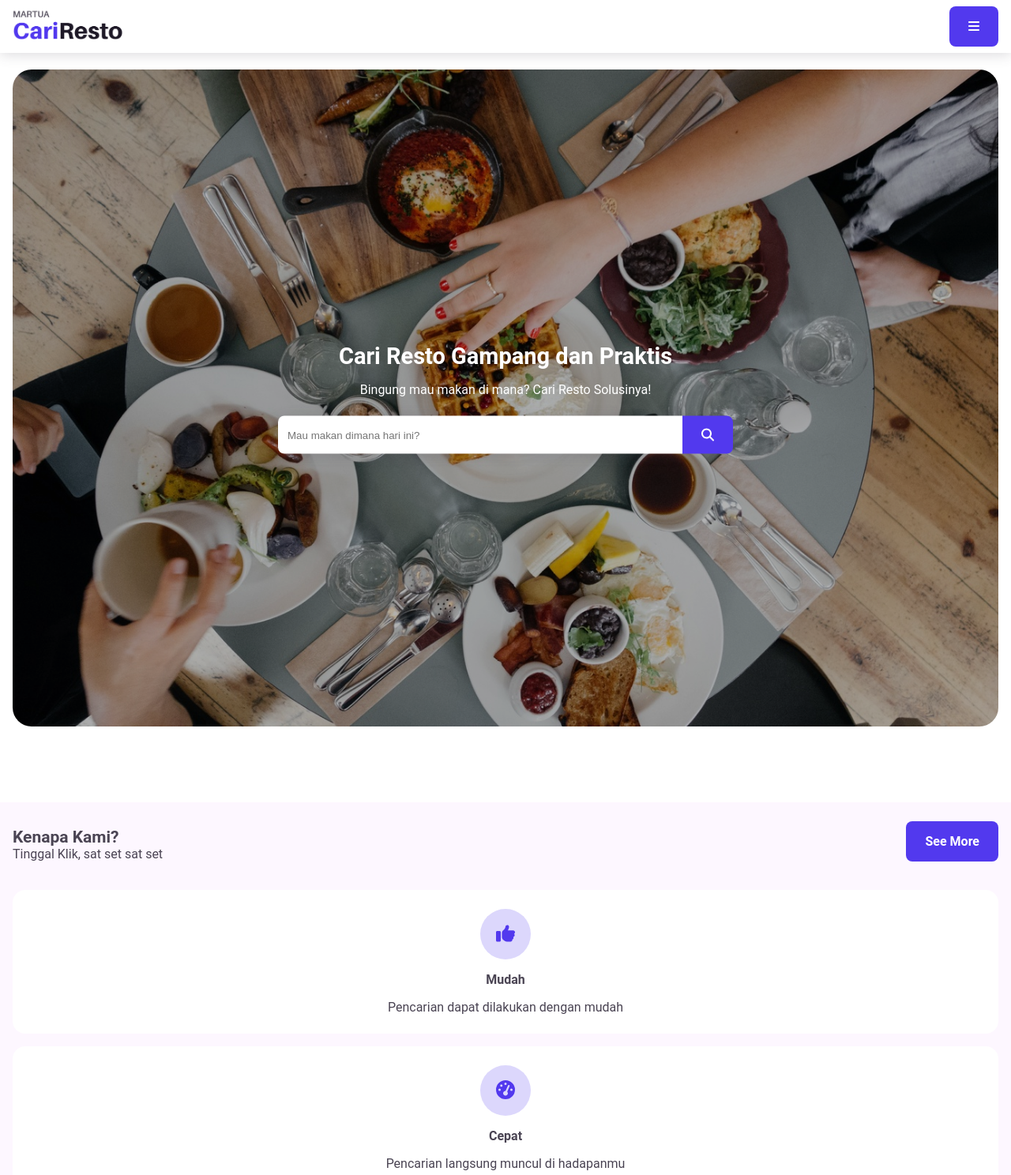
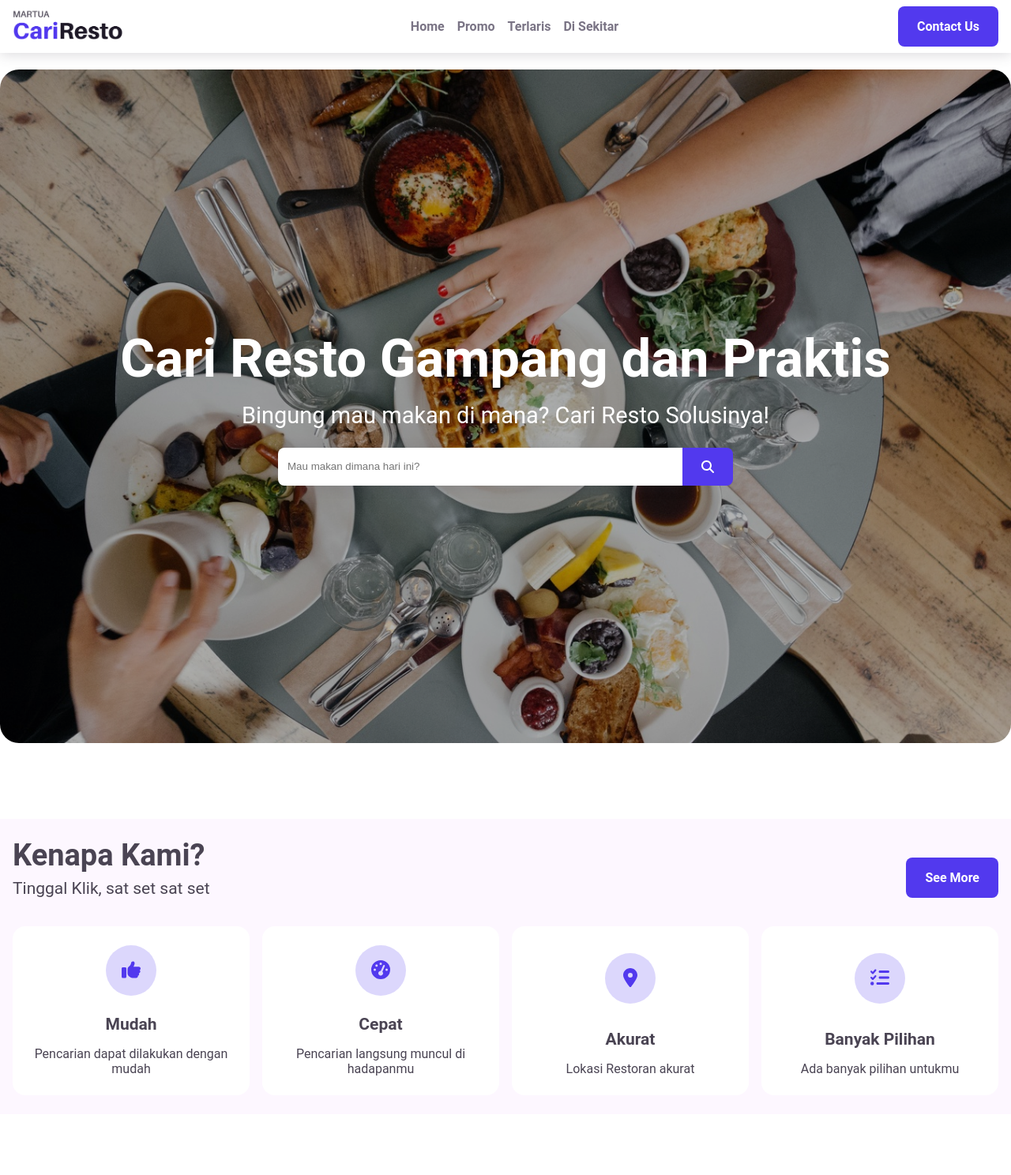
Before and after one commit to martuafernando/katalog-restoran, a website built with webpack: page src/templates/index.html in a window 1280 px wide. Shown: the top 1488 px of the page at 79% size. Built offline with nearby package versions, Linux system fonts and the light colour scheme; files whose address does not match are found by name.

Commit message:
add responsive for larger screen

```diff
--- a/src/styles/default.css
+++ b/src/styles/default.css
@@ -10,6 +10,8 @@
   --yellow: #FF7C54;
 
   /* Typography Size */
+  --font-size-1: 67px;
+  --font-size-2: 51px;
   --font-size-3: 38px;
   --font-size-4: 29px;
   --font-size-5: 21px;
--- a/src/styles/main.css
+++ b/src/styles/main.css
@@ -97,10 +97,6 @@ main{
 
 /* Navbar Start */
 nav{
-  display: flex;
-  justify-content: space-between;
-  align-items: center;
-  padding: 8px 16px;
   box-shadow: 0 2px 16px 0px rgba(74, 68, 83, 0.2);
   position: fixed;
   background-color: var(--white-1);
@@ -108,16 +104,36 @@ nav{
   left: 0;
   right: 0;
   top: 0;
+  padding-top: 8px;
+  padding-bottom: 8px;
 }
 
-nav > ul{
+nav > .container{
+  display: flex;
+  justify-content: space-between;
+  align-items: center;
+}
+
+nav > .container > ul{
+  display: none!important;
   list-style: none;
   margin: 0;
   padding: 0;
   display: flex;
   gap: 16px;
-  color: var(--black-3);
-  font-weight: var(--bold);
+  color: var(--black-2);
+  font-weight: var(--semi-bold);
+}
+
+nav > .container li:hover a{
+  color: var(--purple);
+}
+
+nav > .container > a:nth-child(3){
+  display: none!important;
+  font-weight: var(--semi-bold);
+  color: var(--white-1)!important;
+  background-color: var(--purple);
 }
 
 .hamburger-menu{
@@ -224,18 +240,19 @@ header button > span{
   font-weight: var(--semi-bold);
 }
 
-#service .h2{
+#service > div .h2{
   font-weight: var(--semi-bold);
 }
 
-#service > .h3{
-  margin-top: 16px;
+#service > div .h3{
+  margin-top: 8px;
 }
 
 #service .content{
   display: grid;
   margin-top: 36px;
   gap: 16px;
+  align-items: stretch;
   grid-template-columns: 1fr;
 }
 
@@ -338,7 +355,7 @@ footer li> a{
   display: block;
   width: 48px;
   height: 48px;
-  line-height: 48px;
+  line-height: 50px;
   text-align: center;
   background-color: var(--white-1);
   border-radius: 100%;
@@ -374,17 +391,76 @@ footer > p{
   }
 }
 
-// Small devices (landscape phones, 576px and up)
-@media (min-width: 576px) {}
+/* Small devices (landscape phones, 576px and up) */
+@media (min-width: 576px) {
+  #service .content,
+  #list-restoran .content,
+  .grid{
+    grid-template-columns: repeat(2, 1fr);
+  }
+}
 
-// Medium devices (tablets, 768px and up)
-@media (min-width: 768px) {}
+/* Medium devices (tablets, 768px and up) */
+@media (min-width: 768px) {
+  .hamburger-menu{
+    display: none!important;
+  }
 
-// Large devices (desktops, 992px and up)
-@media (min-width: 992px) {}
+  nav > .container > ul{
+    display: flex!important;
+  }
 
-// X-Large devices (large desktops, 1200px and up)
-@media (min-width: 1200px) {}
+  nav > .container > a:nth-child(3){
+    display: inline!important;
+  }
+}
 
-// XX-Large devices (larger desktops, 1400px and up)
-@media (min-width: 1400px) {}
+/* Large devices (desktops, 992px and up) */
+@media (min-width: 992px) {
+  #list-restoran .content{
+    grid-template-columns: repeat(3, 1fr);
+  }
+
+  .text-header > .h1{
+    font-size: var(--font-size-1);
+  }
+
+  .text-header > P{
+    font-size: var(--font-size-4);
+  }
+}
+
+/* X-Large devices (large desktops, 1200px and up) */
+@media (min-width: 1200px) {
+  #service .content{
+    grid-template-columns: repeat(4, 1fr);
+  }
+
+  #list-restoran .content{
+    grid-template-columns: repeat(3, 1fr);
+  }
+
+  #list-restoran .item > .deskripsi{
+    flex-direction: row;
+  }
+
+  h1, .h1{
+    font-size: var(--font-size-2);
+  }
+  h2, .h2{
+    font-size: var(--font-size-3);
+  }
+  h3, .h3{
+    font-size: var(--font-size-5);
+  }
+
+}
+
+/* XX-Large devices (larger desktops, 1400px and up) */
+@media (min-width: 1400px) {
+  .container{
+    max-width: 1320px;
+    margin-left: auto;
+    margin-right: auto;
+  }
+}
--- a/src/templates/index.html
+++ b/src/templates/index.html
@@ -8,19 +8,21 @@
 </head>
 <body>
   <a href="#maincontent" class="skip-link">Menuju ke konten</a>
-  <nav>
+  <nav class="container-fluid">
+    <div class="container">
       <img src="./images/logos/logo.png" width="150" alt="CariResto Logo">
-    <!-- <ul>
+      <ul>
         <li><a href="#">Home</a></li>
         <li><a href="#">Promo</a></li>
         <li><a href="#">Terlaris</a></li>
         <li><a href="#">Di Sekitar</a></li>
       </ul>
-    <a class="btn" href="#">Contact Us</a> -->
+      <a class="btn" href="#">Contact Us</a>
       <a class="btn hamburger-menu" href="#" tabindex="0"><i class="fa-solid fa-bars"></i></a>
+    </div>
   </nav>
 
-  <header class="container-fluid">
+  <header class="container">
     <div class="text-header">
       <h1 class="h1">Cari Resto Gampang dan Praktis</h1>
       <p>Bingung mau makan di mana? Cari Resto Solusinya!</p>
@@ -35,14 +37,14 @@
   <main id="maincontent">
 
     <section class="container-fluid" id="service">
-      <div>
+      <div class="container">
         <div>
           <p class="h2">Kenapa Kami?</p>
           <p class="h3">Tinggal Klik, sat set sat set</p>
         </div>
         <a class="btn" href="#">See More</a>
       </div>
-      <div class="content">
+      <div class="content container">
         <div class="item">
           <div class="icon"><i class="fa-solid fa-thumbs-up"></i></div>
           <p class="h3">Mudah</p>
@@ -66,7 +68,8 @@
       </div>
     </section>
 
-    <section class="container-fluid" id="list-restoran">
+    <section class="container-fluid">
+      <div class="container" id="list-restoran">
         <h2>Mungkin Kamu Suka</h2>
         <p>Rekomendasi restoran untukmu</p>
         <div class="content">
@@ -110,14 +113,15 @@
             </div>
           </div>
         </div>
+      </div>
     </section>
 
     <footer>
-      <div class="grid">
+      <div class="grid container">
         <img src="./images/logos/logo-white.png" alt="">
         <ul class="social-media">
-          <li><a href=""><i class="fa-brands fa-instagram"></i></a></li>
-          <li><a href=""><i class="fa-brands fa-github"></i></a></li>
+          <li><a href="https://www.instagram.com/martuafernando/"><i class="fa-brands fa-instagram"></i></a></li>
+          <li><a href="https://github.com/martuafernando"><i class="fa-brands fa-github"></i></a></li>
         </ul>
       </div>
       <p>Copyright © 2020 - CariResto</p>
```
Lines whose indentation alone changed are shown as unchanged.
